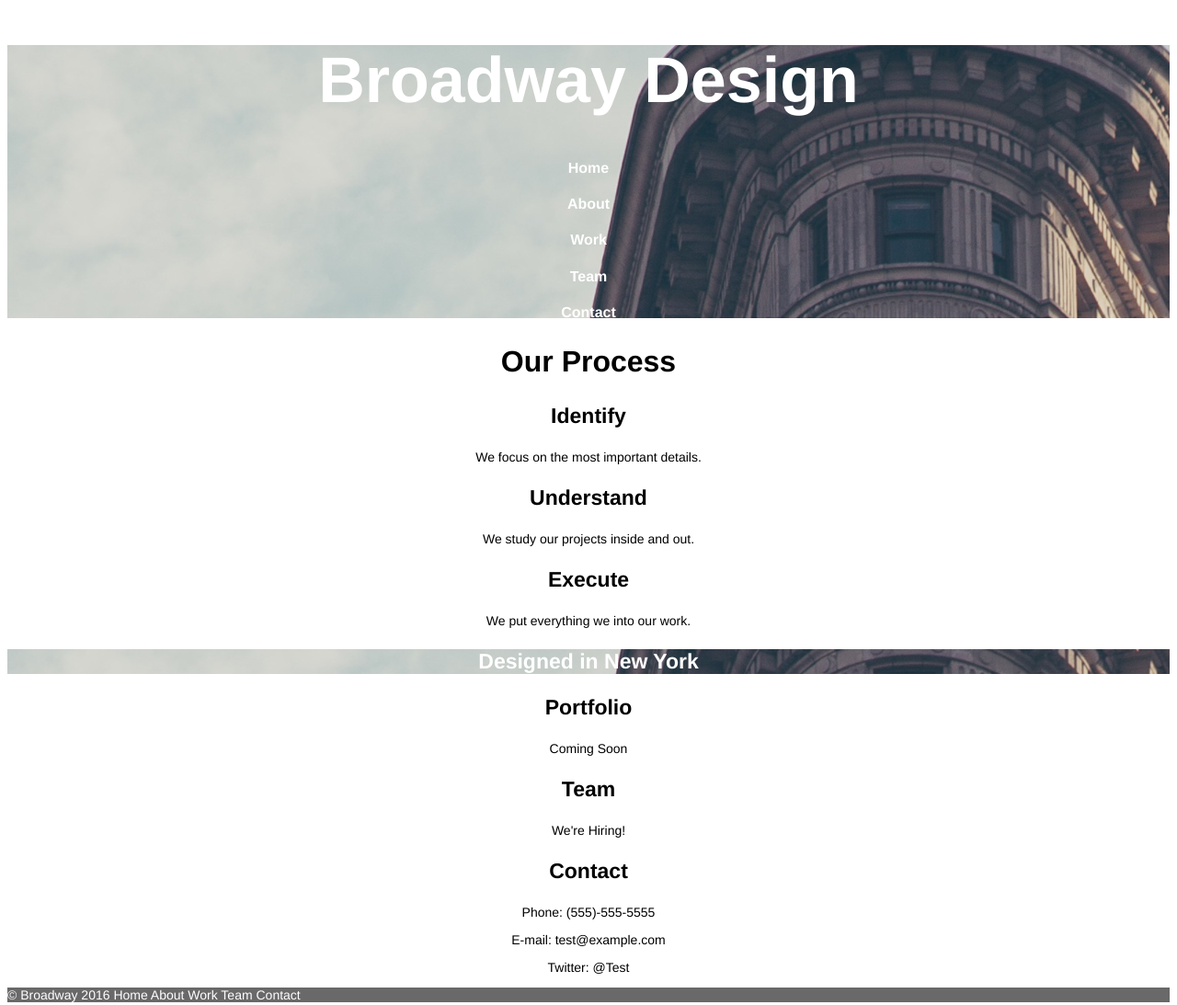
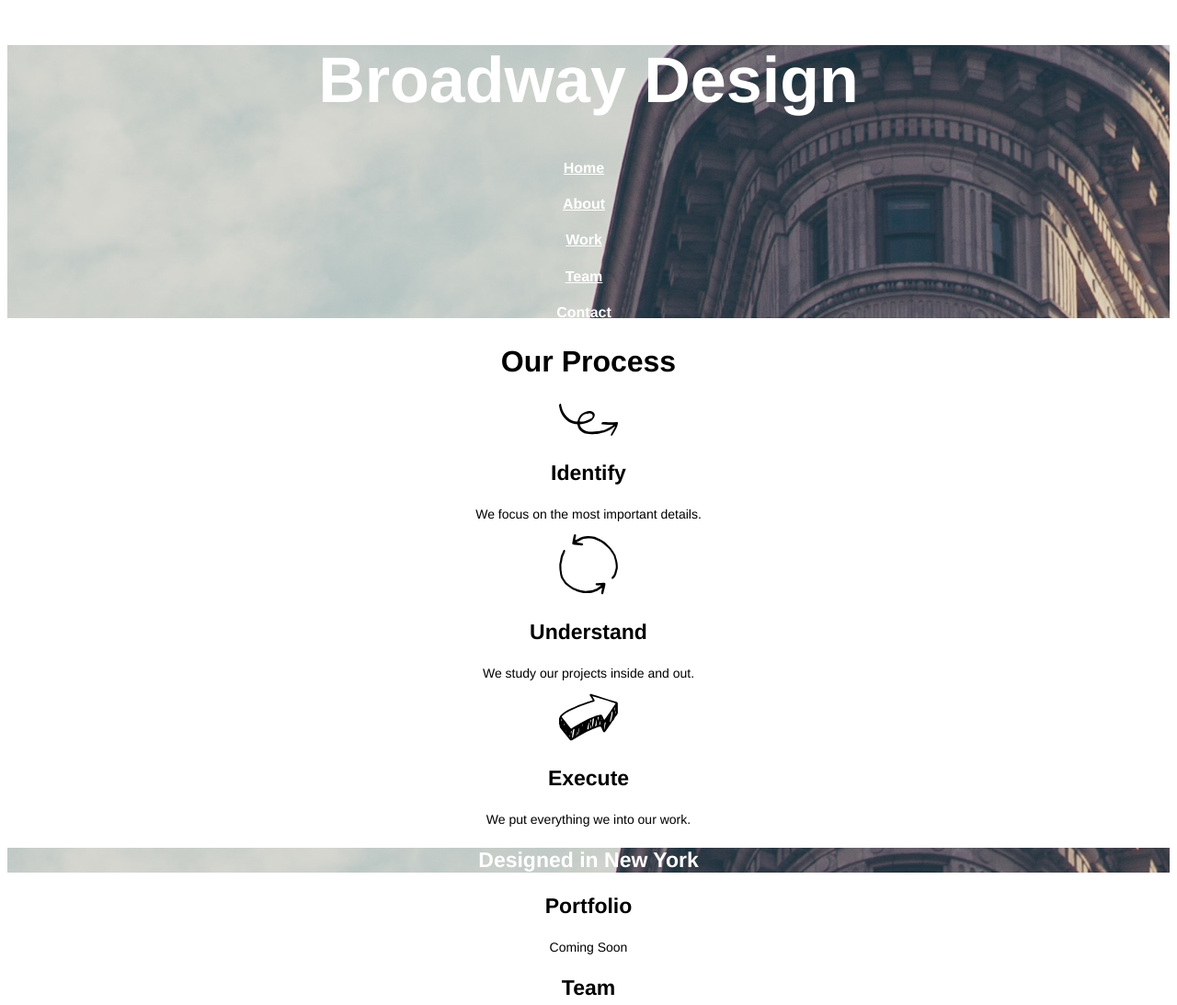
Before and after one commit to wtdigby/broadway, a plain HTML site: page index.html in a window 1280 px wide. Shown: the top 1093 px of the page at 92% size. Drawn offline with Linux system fonts and the light colour scheme; files whose address does not match are found by name.

Commit message:
Final upload

```diff
--- a/index.html
+++ b/index.html
@@ -6,22 +6,25 @@
     <title>Broadway Design</title>
   </head>
   <body>
-    <div class="header">
+    <div id="home" class="header">
       <h1>Broadway Design</h1>
       <div class="nav">
-        <h4>Home</h4>
-        <h4>About</h4>
-        <h4>Work</h4>
-        <h4>Team</h4>
-        <h4>Contact</h4>
+        <h4><a href="#home">Home</a></h4>
+        <h4><a href="#home">About</a></h4>
+        <h4><a href="#home">Work</a></h4>
+        <h4><a href="#home">Team</a></h4>
+        <h4><a href="#home">Contact</a></h4>
       </div>
     </div>
     <div class="middle">
       <h2>Our Process</h2>
+      <img src="/Users/wdigby/Documents/Dev/WebDev/github/broadway/resources/icons/identify.svg">
       <h3>Identify</h3>
       <p>We focus on the most important details.</p>
+      <img src="/Users/wdigby/Documents/Dev/WebDev/github/broadway/resources/icons/understand.svg">
       <h3>Understand</h3>
       <p>We study our projects inside and out.</p>
+      <img src="/Users/wdigby/Documents/Dev/WebDev/github/broadway/resources/icons/execute.svg">
       <h3>Execute</h3>
       <p>We put everything we into our work.</p>
     </div>
@@ -39,7 +42,7 @@
       <p>Twitter: @Test</p>
     </div>
     <div class="footer">
-      <p>&copy; Broadway 2016 Home About Work Team Contact</p>
+      <p>&copy; Broadway 2016 <a href="#home">Home</a><a href="#home">About</a><a href="#home">Work</a><a href="#home">Team</a><a href="#home">Contact</a></p>
     </div>
   </body>
 </html>
--- a/resources/css/stylesheet.css
+++ b/resources/css/stylesheet.css
@@ -45,3 +45,8 @@ p {
   text-align: left;
   color: white;
 }
+
+a {
+  color: white;
+  margin-right: 10px;
+}
```
Also changed, not shown: resources/icons/Broadway Design.htm (deleted, +0 -48 lines), 2 other files.
